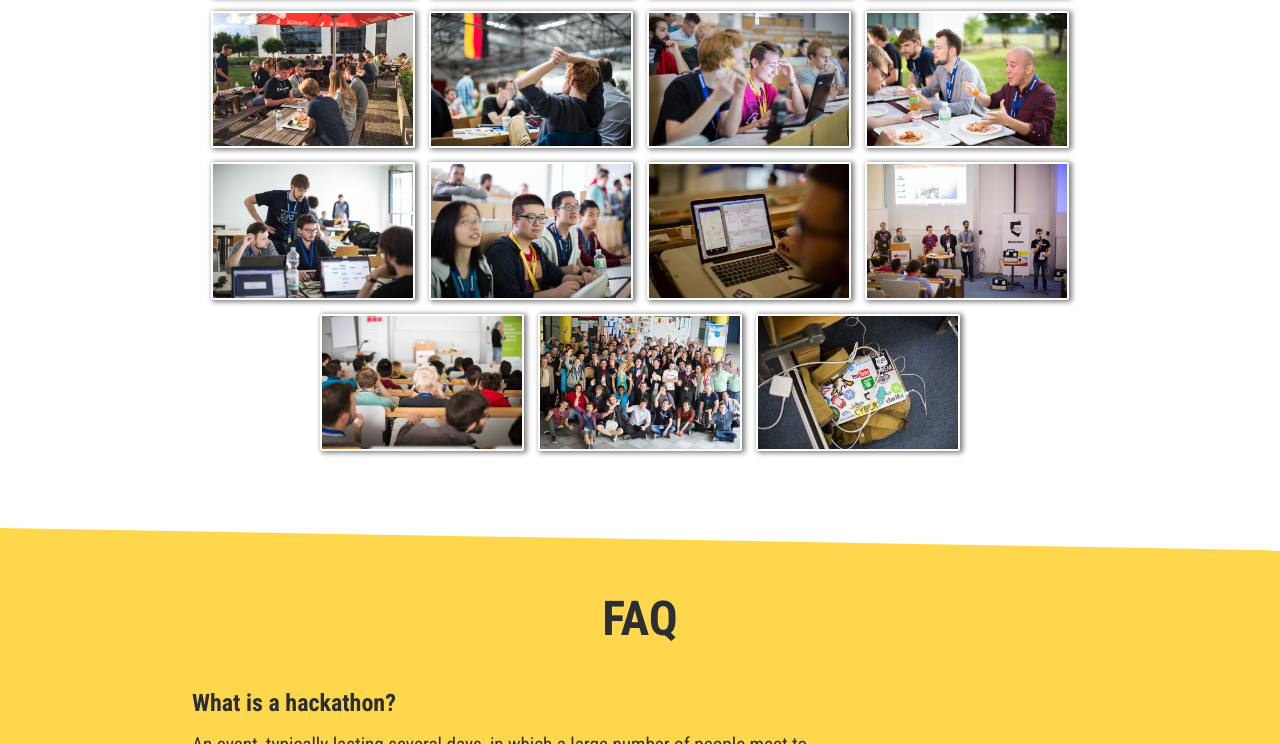
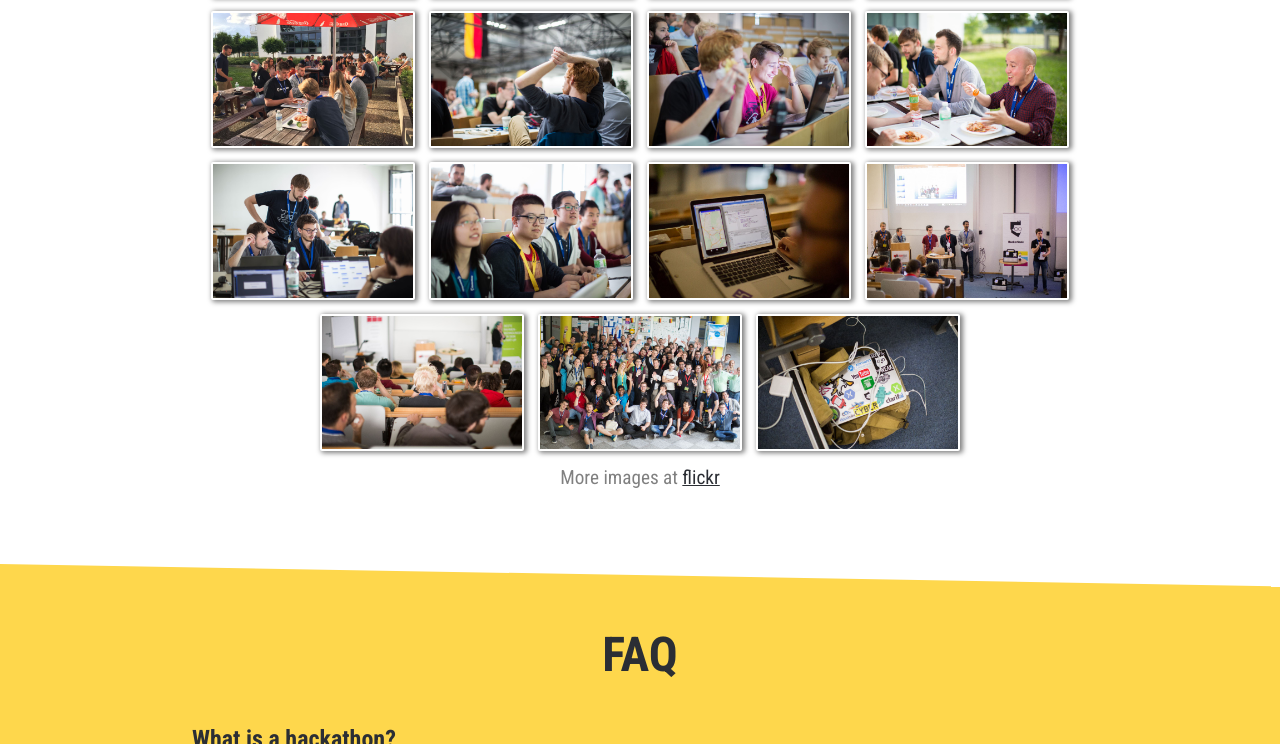
Before and after one commit to hackerstolz/innohacks-website, a website: page index.html in a window 1280 px wide. Shown: the part 2258-3002 px from the top of the page. Drawn offline with nearby package versions, Linux system fonts and the light colour scheme.

Commit message:
Added flickr link

```diff
--- a/index.html
+++ b/index.html
@@ -106,6 +106,7 @@
 
         <div class="photo-thumbnails" itemscope itemtype="http://schema.org/ImageGallery">
         </div>
+        <span class="small" style="color: gray">More images at <a href="https://www.flickr.com/photos/hackerstolz/albums/72157670643144205">flickr</a></span>
 
         <!--
             Following code marks creates opened photo gallery
```
